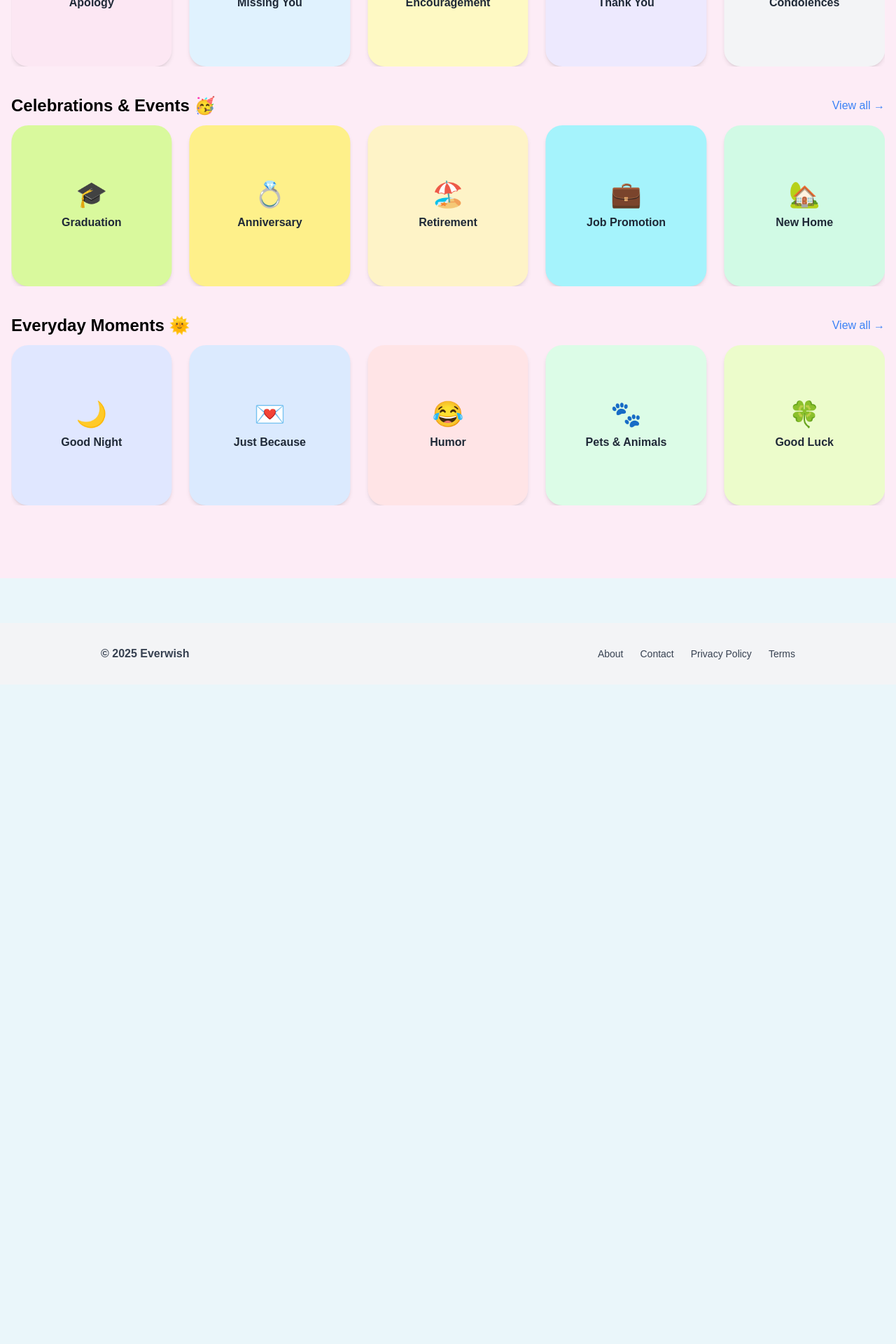
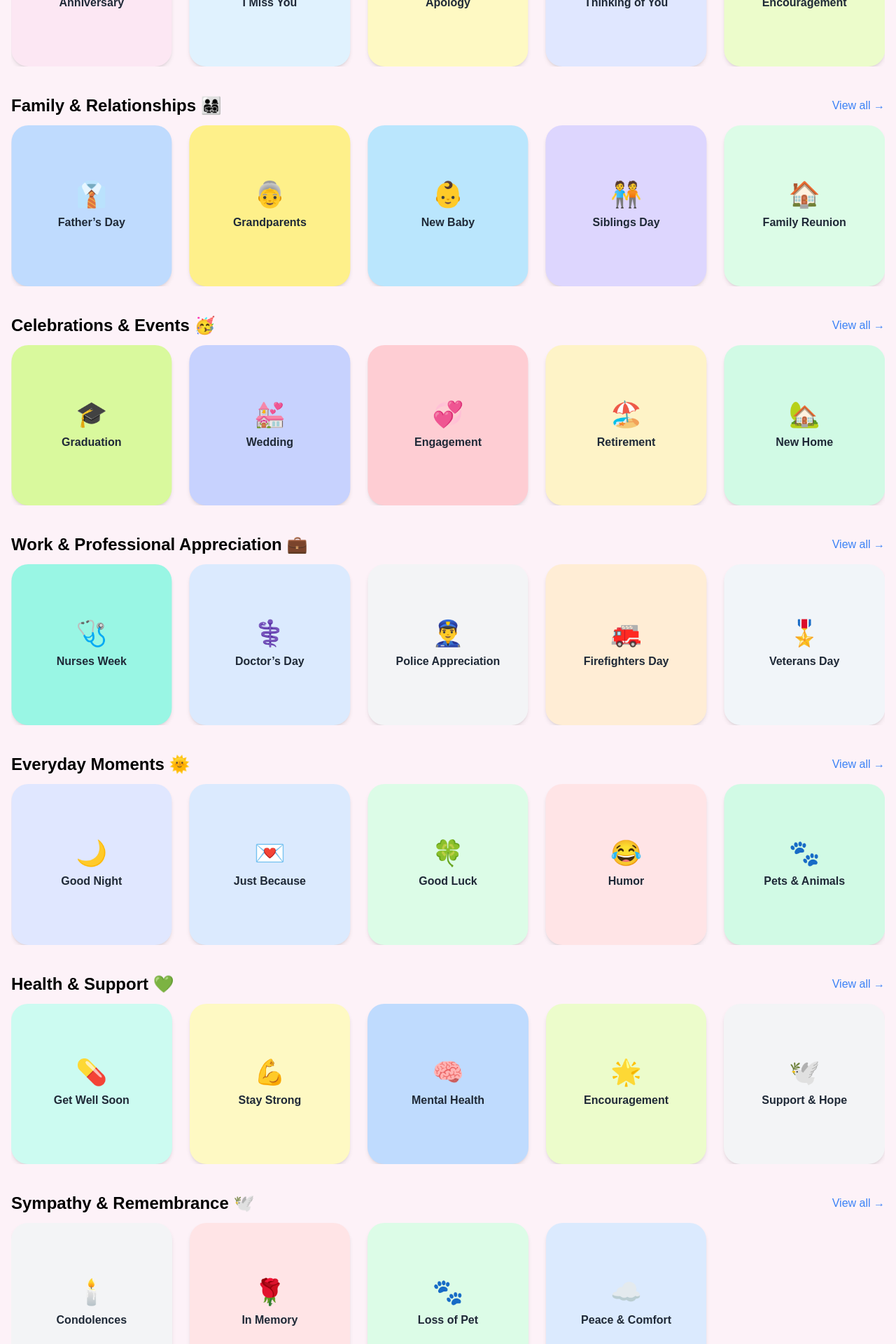
Before and after one commit to everwishhq-commits/EverWish, a Next.js app: page /categories in a window 1280 px wide. Shown: the part 700-2620 px from the top of the page at 70% size. Before the commit the page ends 1678 px from the top, so only its background shows below. Built offline with nearby package versions, Linux system fonts and the light colour scheme.

Commit message:
Update page.js

```diff
--- a/app/categories/page.js
+++ b/app/categories/page.js
@@ -7,14 +7,15 @@ import Header from "../components/header";
 import Footer from "../components/footer";
 import "swiper/css";
 
-// 🎬 Datos organizados en secciones tipo Netflix
 const categorySections = [
   {
-    title: "Seasonal 🎉",
+    title: "Seasonal & Holidays 🎉",
     items: [
-      { name: "New Year", emoji: "🎆", color: "bg-blue-100", slug: "new-year" },
-      { name: "Valentine’s Day", emoji: "💝", color: "bg-pink-200", slug: "valentines" },
+      { name: "New Year’s Day", emoji: "🎆", color: "bg-blue-100", slug: "new-year" },
+      { name: "Valentine’s Day", emoji: "💘", color: "bg-pink-200", slug: "valentines" },
+      { name: "St. Patrick’s Day", emoji: "🍀", color: "bg-green-200", slug: "st-patricks" },
       { name: "Easter", emoji: "🐣", color: "bg-purple-100", slug: "easter" },
+      { name: "Independence Day", emoji: "🎇", color: "bg-red-200", slug: "july-4" },
       { name: "Halloween", emoji: "🎃", color: "bg-orange-200", slug: "halloween" },
       { name: "Thanksgiving", emoji: "🦃", color: "bg-amber-200", slug: "thanksgiving" },
       { name: "Christmas", emoji: "🎄", color: "bg-green-100", slug: "christmas" },
@@ -23,23 +24,45 @@ const categorySections = [
   {
     title: "Love & Emotions 💖",
     items: [
-      { name: "Love & Romance", emoji: "💘", color: "bg-rose-200", slug: "love-romance" },
-      { name: "Apology", emoji: "💐", color: "bg-pink-100", slug: "apology" },
-      { name: "Missing You", emoji: "💭", color: "bg-sky-100", slug: "missing-you" },
-      { name: "Encouragement", emoji: "🌟", color: "bg-yellow-100", slug: "encouragement" },
-      { name: "Thank You", emoji: "🙏", color: "bg-violet-100", slug: "thank-you" },
-      { name: "Condolences", emoji: "🕊️", color: "bg-gray-100", slug: "condolences" },
+      { name: "Love & Romance", emoji: "💌", color: "bg-rose-200", slug: "love-romance" },
+      { name: "Anniversary", emoji: "💍", color: "bg-pink-100", slug: "anniversary" },
+      { name: "I Miss You", emoji: "💭", color: "bg-sky-100", slug: "missing-you" },
+      { name: "Apology", emoji: "💐", color: "bg-yellow-100", slug: "apology" },
+      { name: "Thinking of You", emoji: "☁️", color: "bg-indigo-100", slug: "thinking-of-you" },
+      { name: "Encouragement", emoji: "🌟", color: "bg-lime-100", slug: "encouragement" },
+    ],
+  },
+  {
+    title: "Family & Relationships 👨‍👩‍👧‍👦",
+    items: [
+      { name: "Mother’s Day", emoji: "🌸", color: "bg-pink-200", slug: "mothers-day" },
+      { name: "Father’s Day", emoji: "👔", color: "bg-blue-200", slug: "fathers-day" },
+      { name: "Grandparents", emoji: "👵", color: "bg-yellow-200", slug: "grandparents" },
+      { name: "New Baby", emoji: "👶", color: "bg-sky-200", slug: "new-baby" },
+      { name: "Siblings Day", emoji: "🧑‍🤝‍🧑", color: "bg-violet-200", slug: "siblings" },
+      { name: "Family Reunion", emoji: "🏠", color: "bg-green-100", slug: "family-reunion" },
     ],
   },
   {
     title: "Celebrations & Events 🥳",
     items: [
-      { name: "Baby Shower", emoji: "👶", color: "bg-sky-200", slug: "baby-shower" },
+      { name: "Birthday", emoji: "🎂", color: "bg-pink-200", slug: "birthday" },
       { name: "Graduation", emoji: "🎓", color: "bg-lime-200", slug: "graduation" },
-      { name: "Anniversary", emoji: "💍", color: "bg-yellow-200", slug: "anniversary" },
+      { name: "Wedding", emoji: "💒", color: "bg-indigo-200", slug: "wedding" },
+      { name: "Engagement", emoji: "💞", color: "bg-rose-200", slug: "engagement" },
       { name: "Retirement", emoji: "🏖️", color: "bg-amber-100", slug: "retirement" },
-      { name: "Job Promotion", emoji: "💼", color: "bg-cyan-200", slug: "promotion" },
       { name: "New Home", emoji: "🏡", color: "bg-emerald-100", slug: "new-home" },
+    ],
+  },
+  {
+    title: "Work & Professional Appreciation 💼",
+    items: [
+      { name: "Teacher’s Day", emoji: "🍎", color: "bg-rose-100", slug: "teachers-day" },
+      { name: "Nurses Week", emoji: "🩺", color: "bg-teal-200", slug: "nurses-week" },
+      { name: "Doctor’s Day", emoji: "⚕️", color: "bg-blue-100", slug: "doctors-day" },
+      { name: "Police Appreciation", emoji: "👮‍♂️", color: "bg-gray-100", slug: "police-day" },
+      { name: "Firefighters Day", emoji: "🚒", color: "bg-orange-100", slug: "firefighters-day" },
+      { name: "Veterans Day", emoji: "🎖️", color: "bg-slate-100", slug: "veterans-day" },
     ],
   },
   {
@@ -48,9 +71,97 @@ const categorySections = [
       { name: "Good Morning", emoji: "🌅", color: "bg-orange-100", slug: "good-morning" },
       { name: "Good Night", emoji: "🌙", color: "bg-indigo-100", slug: "good-night" },
       { name: "Just Because", emoji: "💌", color: "bg-blue-100", slug: "just-because" },
+      { name: "Good Luck", emoji: "🍀", color: "bg-green-100", slug: "good-luck" },
       { name: "Humor", emoji: "😂", color: "bg-rose-100", slug: "humor" },
-      { name: "Pets & Animals", emoji: "🐾", color: "bg-green-100", slug: "pets" },
-      { name: "Good Luck", emoji: "🍀", color: "bg-lime-100", slug: "good-luck" },
+      { name: "Pets & Animals", emoji: "🐾", color: "bg-emerald-100", slug: "pets" },
+    ],
+  },
+  {
+    title: "Health & Support 💚",
+    items: [
+      { name: "Get Well Soon", emoji: "💊", color: "bg-teal-100", slug: "get-well" },
+      { name: "Stay Strong", emoji: "💪", color: "bg-yellow-100", slug: "stay-strong" },
+      { name: "Mental Health", emoji: "🧠", color: "bg-blue-200", slug: "mental-health" },
+      { name: "Encouragement", emoji: "🌟", color: "bg-lime-100", slug: "encouragement" },
+      { name: "Support & Hope", emoji: "🕊️", color: "bg-gray-100", slug: "support-hope" },
+    ],
+  },
+  {
+    title: "Sympathy & Remembrance 🕊️",
+    items: [
+      { name: "Condolences", emoji: "🕯️", color: "bg-gray-100", slug: "condolences" },
+      { name: "In Memory", emoji: "🌹", color: "bg-rose-100", slug: "in-memory" },
+      { name: "Loss of Pet", emoji: "🐾", color: "bg-green-100", slug: "loss-pet" },
+      { name: "Peace & Comfort", emoji: "☁️", color: "bg-blue-100", slug: "peace-comfort" },
+    ],
+  },
+  {
+    title: "Inspirations & Quotes ✨",
+    items: [
+      { name: "Positive Vibes", emoji: "🌈", color: "bg-pink-100", slug: "positive-vibes" },
+      { name: "Motivation", emoji: "💪", color: "bg-yellow-100", slug: "motivation" },
+      { name: "Life Lessons", emoji: "📘", color: "bg-slate-100", slug: "life-lessons" },
+      { name: "Dream Big", emoji: "🌠", color: "bg-indigo-100", slug: "dream-big" },
+    ],
+  },
+  {
+    title: "Spiritual & Mindfulness 🕯️",
+    items: [
+      { name: "Peace & Light", emoji: "🕊️", color: "bg-orange-100", slug: "peace-light" },
+      { name: "Mindfulness", emoji: "🧘‍♀️", color: "bg-teal-100", slug: "mindfulness" },
+      { name: "Healing Energy", emoji: "💫", color: "bg-lime-100", slug: "healing-energy" },
+      { name: "Blessings", emoji: "🙏", color: "bg-yellow-100", slug: "blessings" },
+    ],
+  },
+  {
+    title: "Art & Cultural 🎨",
+    items: [
+      { name: "Art Festival", emoji: "🎭", color: "bg-purple-200", slug: "art-festival" },
+      { name: "Music & Dance", emoji: "🎶", color: "bg-blue-200", slug: "music-dance" },
+      { name: "Heritage Month", emoji: "🌍", color: "bg-green-200", slug: "heritage-month" },
+      { name: "Diversity & Pride", emoji: "🌈", color: "bg-rose-100", slug: "diversity-pride" },
+    ],
+  },
+  {
+    title: "Kids & Teens 🧸",
+    items: [
+      { name: "Back to School", emoji: "🎒", color: "bg-lime-200", slug: "back-school" },
+      { name: "Sports", emoji: "⚽", color: "bg-blue-100", slug: "sports" },
+      { name: "Cartoons", emoji: "🎨", color: "bg-yellow-200", slug: "cartoons" },
+      { name: "Superheroes", emoji: "🦸‍♂️", color: "bg-purple-100", slug: "superheroes" },
+    ],
+  },
+  {
+    title: "Humor & Fun 😂",
+    items: [
+      { name: "Funny Cards", emoji: "🤣", color: "bg-rose-100", slug: "funny-cards" },
+      { name: "Puns & Jokes", emoji: "😆", color: "bg-yellow-100", slug: "puns-jokes" },
+      { name: "Memes", emoji: "📱", color: "bg-blue-100", slug: "memes" },
+    ],
+  },
+  {
+    title: "Pets & Nature 🐾",
+    items: [
+      { name: "Dog Lovers", emoji: "🐶", color: "bg-green-200", slug: "dog-lovers" },
+      { name: "Cat Lovers", emoji: "🐱", color: "bg-pink-100", slug: "cat-lovers" },
+      { name: "Nature & Scenery", emoji: "🌄", color: "bg-blue-200", slug: "nature" },
+      { name: "Earth Day", emoji: "🌎", color: "bg-emerald-100", slug: "earth-day" },
+    ],
+  },
+  {
+    title: "Gifts & Surprises 🎁",
+    items: [
+      { name: "Thank You", emoji: "🙏", color: "bg-violet-200", slug: "thank-you" },
+      { name: "Surprises", emoji: "🎉", color: "bg-yellow-200", slug: "surprises" },
+      { name: "Digital Gifts", emoji: "💌", color: "bg-blue-100", slug: "digital-gifts" },
+    ],
+  },
+  {
+    title: "Custom & AI Creations 🤖",
+    items: [
+      { name: "AI Art", emoji: "🌌", color: "bg-teal-100", slug: "ai-art" },
+      { name: "Personalized Message", emoji: "✏️", color: "bg-yellow-200", slug: "personalized-message" },
+      { name: "Create with Everwish", emoji: "💫", color: "bg-indigo-100", slug: "create-with-everwish" },
     ],
   },
 ];
@@ -61,15 +172,10 @@ export default function CategoriesPage() {
   return (
     <>
       <Header />
-      <main className="min-h-screen bg-[#FDECF6] text-center pt-24 pb-16 px-4">
-        <h1 className="text-3xl md:text-4xl font-extrabold mb-2">
-          Explore our Categories
-        </h1>
-        <p className="text-gray-700 mb-10">
-          Find the perfect card for every moment 💌
-        </p>
+      <main className="min-h-screen bg-pink-50 text-center pt-24 pb-16 px-4">
+        <h1 className="text-3xl md:text-4xl font-extrabold mb-2">Explore our Categories</h1>
+        <p className="text-gray-700 mb-10">Find the perfect card for every moment 💌</p>
 
-        {/* Carruseles tipo Netflix */}
         {categorySections.map((section, index) => (
           <div key={index} className="mb-10">
             <div className="flex justify-between items-center mb-3">
@@ -127,4 +233,4 @@ export default function CategoriesPage() {
       <Footer />
     </>
   );
-    }
+       }
```
